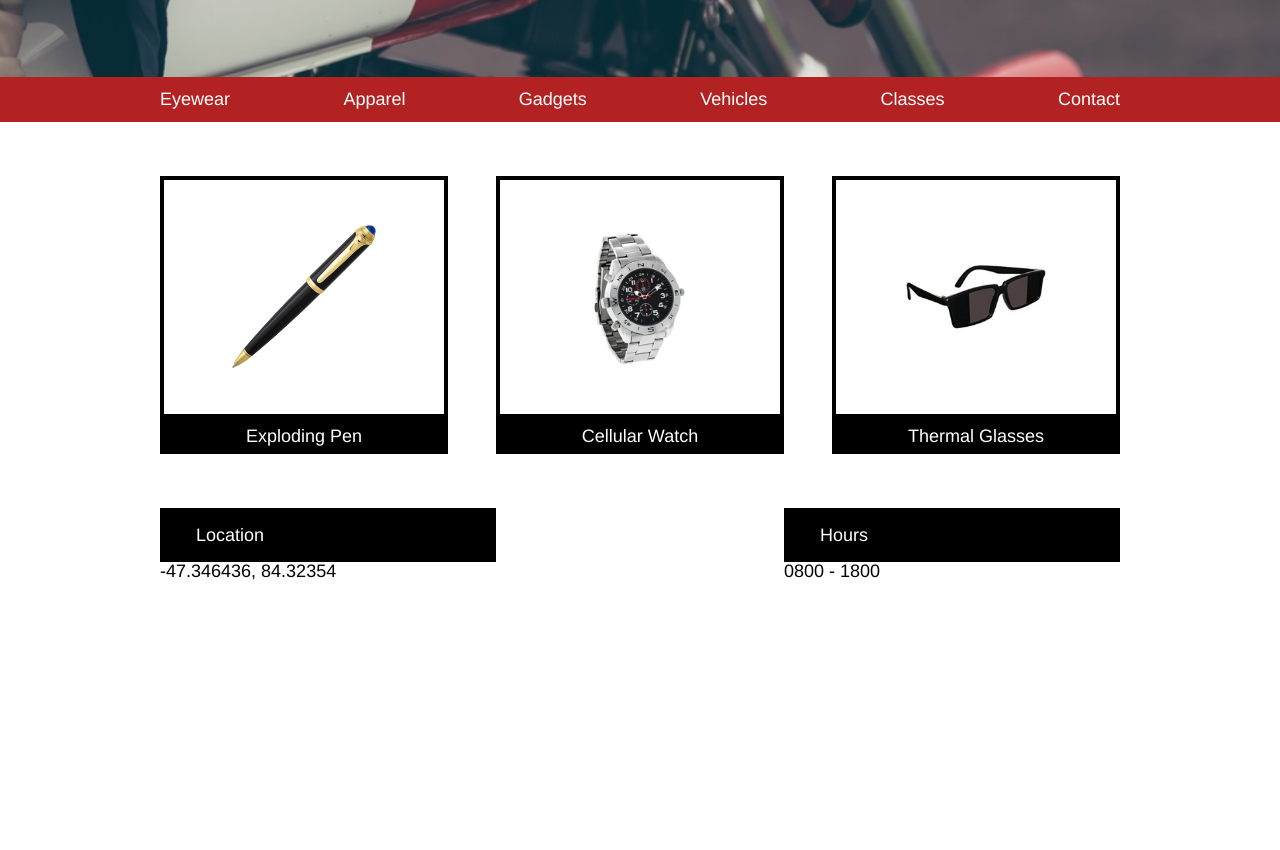
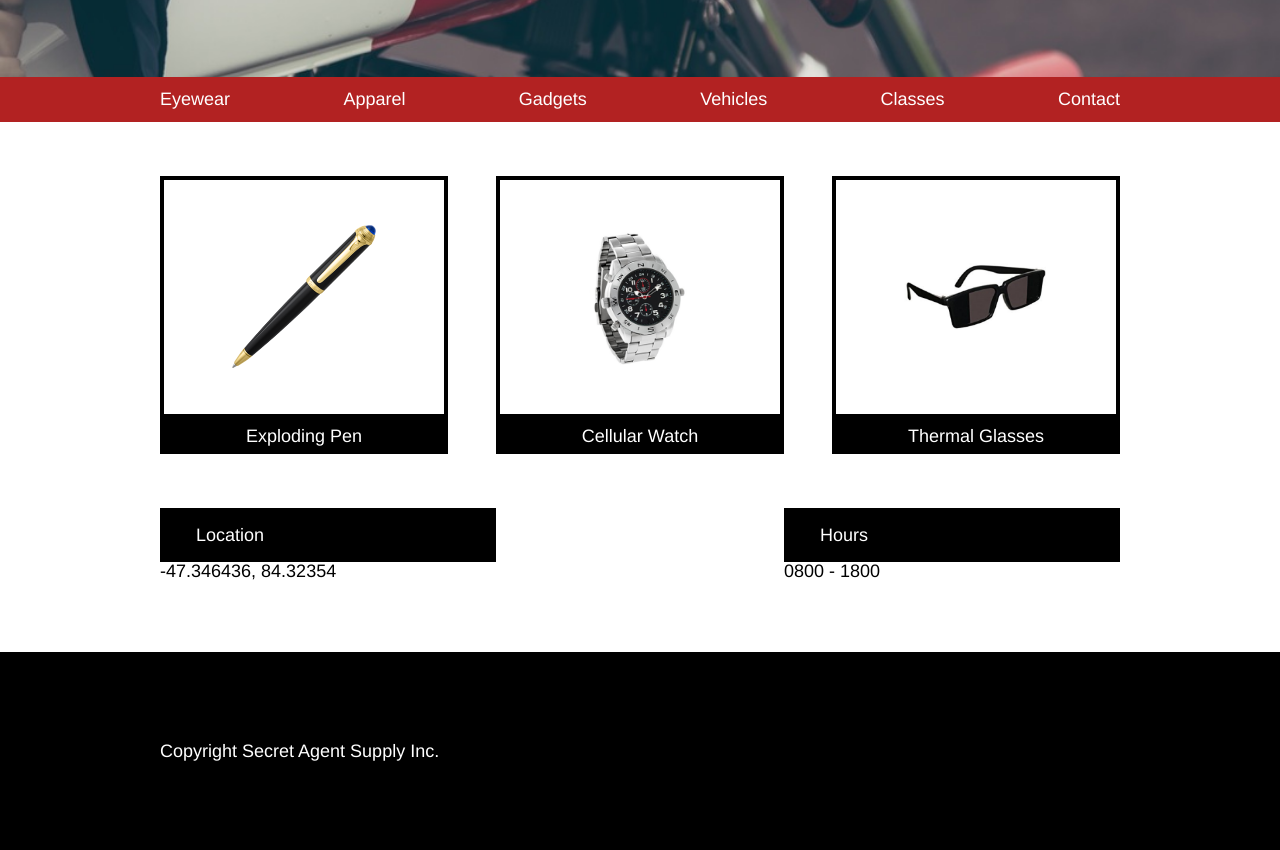
Before and after one commit to rditon22/Secret-Agent-Supply, a plain HTML site: page index.html in a window 1280 px wide. Shown: the part 415-1265 px from the top of the page. Before the commit the page ends 1067 px from the top, so only its background shows below. Drawn offline with Linux system fonts and the light colour scheme.

Commit message:
Finish full screen page

```diff
--- a/index.html
+++ b/index.html
@@ -39,7 +39,7 @@
         </ul>
       </nav>
 
-      <!--Products Section-->
+      <!--Products and Company Infos Section-->
       <div class="container">
         <div class="products">
           <div class="product">
@@ -67,10 +67,6 @@
             </div>
           </div>
         </div>
-      </div>
-
-      <!--Company Info-->
-
         <div class="container">
           <div class="company-info">
             <div class="info">
@@ -80,11 +76,18 @@
             <div class="info">
               <span class="black">Hours</span>
               <span>0800 - 1800</span>
-          <div>
+            </div>
+          </div>
         </div>
       </div>
 
+      <!--Footer-->
+      <footer>
+        <div class="container">
+          Copyright Secret Agent Supply Inc.
         </div>
+      </footer>
+
 
   </body>
 </html>
--- a/resources/css/style.css
+++ b/resources/css/style.css
@@ -86,7 +86,7 @@ a {
   text-decoration: none;
 }
 
-/* Products */
+/* Products and Company Info */
 
 .products {
   display: flex;
@@ -119,8 +119,6 @@ a {
   text-align: center;
 }
 
-/* Company info */
-
 .company-info {
   display: flex;
   justify-content: space-between;
@@ -139,3 +137,12 @@ a {
   color: white;
   padding: 1rem 0 1rem 2rem;
 }
+
+/* Footer */
+
+footer {
+  background-color: black;
+  color: white;
+  padding: 5rem;
+  text-align: left;
+}
```
Lines whose indentation alone changed are shown as unchanged.
